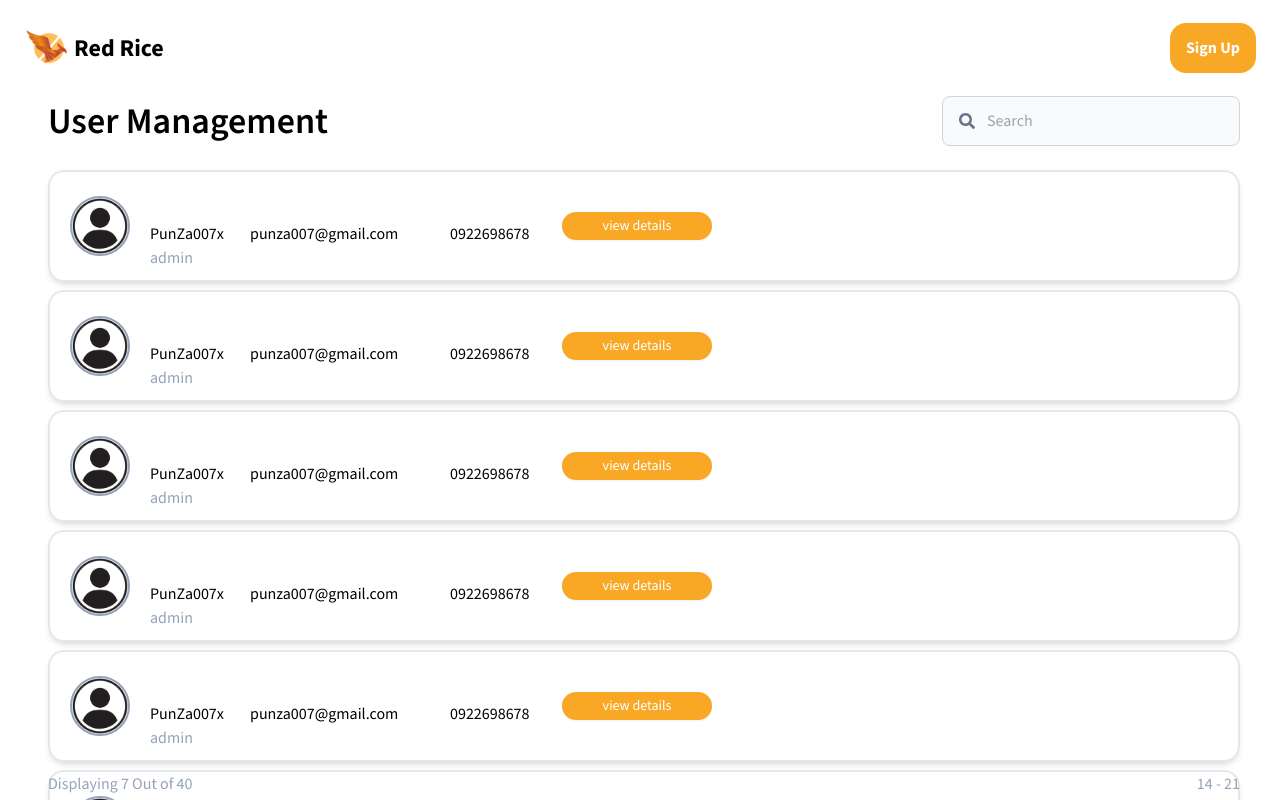
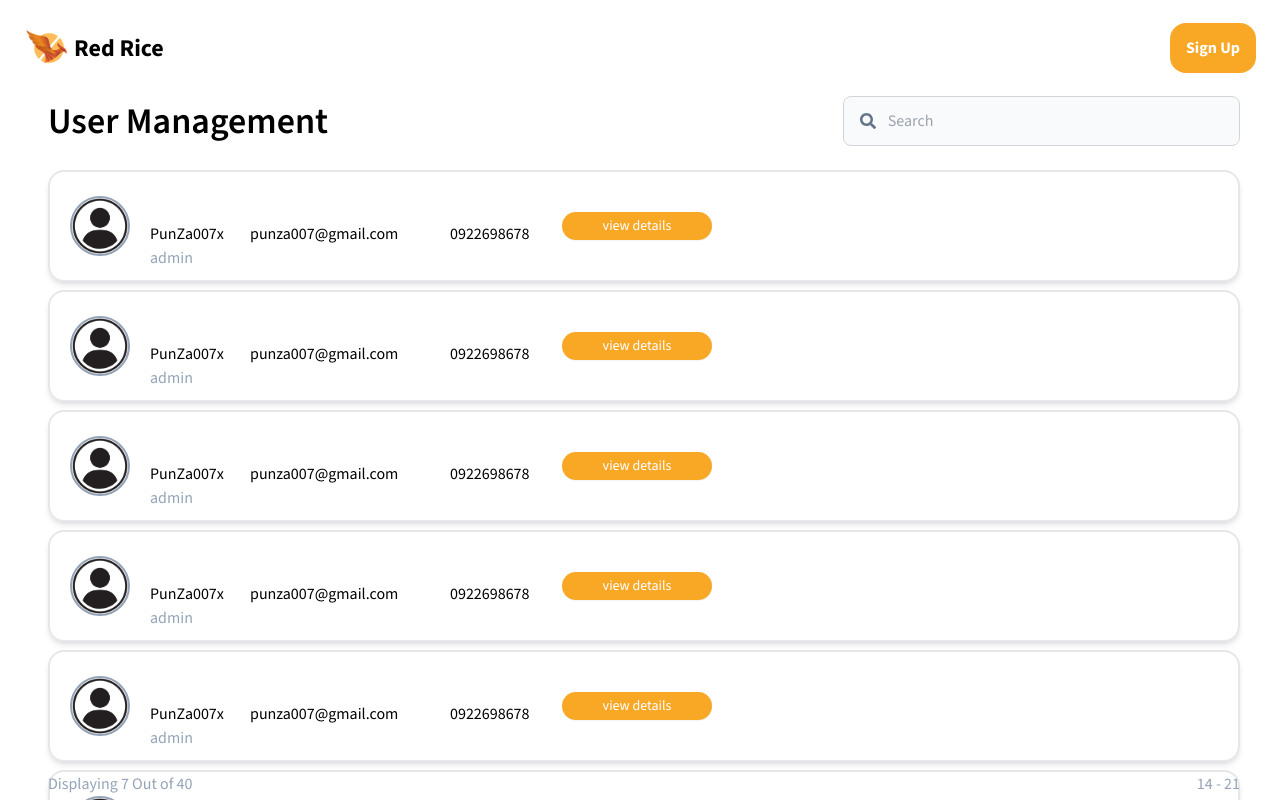
Before and after one commit to 2110503TACEDT66/swdevprac2-project-red-rice, a Next.js app: page /admin/manage in a window 1280 px wide. Built offline with nearby package versions, Linux system fonts and the light colour scheme.

Commit message:
fix: subbar

```diff
--- a/src/components/adminmanage/subbar/subbar.tsx
+++ b/src/components/adminmanage/subbar/subbar.tsx
@@ -2,9 +2,9 @@ import Searchbox from '@/components/Searchbox';
 
 export default function SubBar() {
     return (
-        <div className="flex flex-row justify-between items-center">
-            <div className='flex flex-row items-center w-full'>
-                <h1 className="text-3xl md:text-4xl font-semibold w-full">
+        <div className="flex flex-row justify-between items-center flex-wrap">
+            <div className='flex flex-row items-center'>
+                <h1 className="text-3xl md:text-4xl font-semibold">
                     User Management
                 </h1>
             </div>
```
